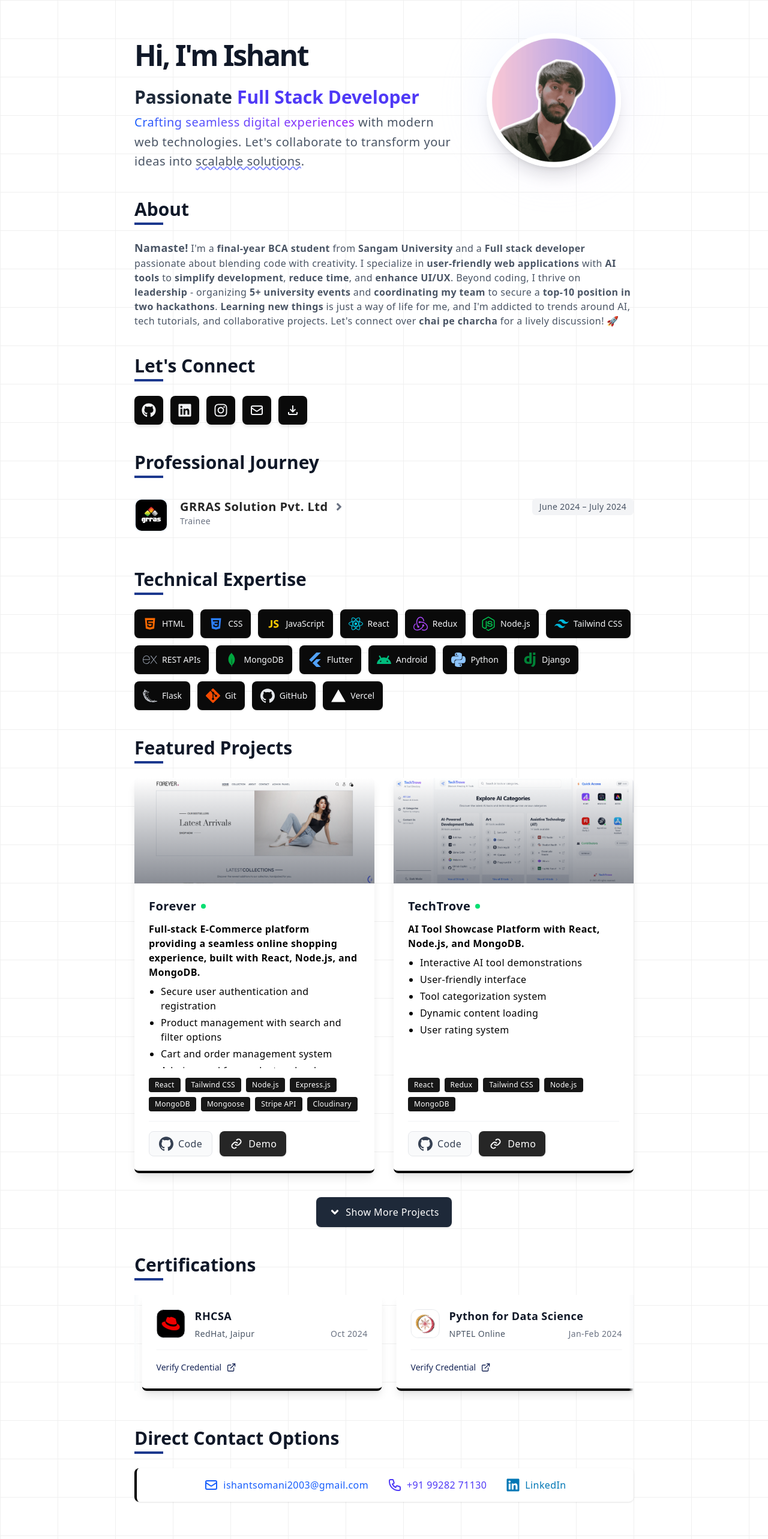
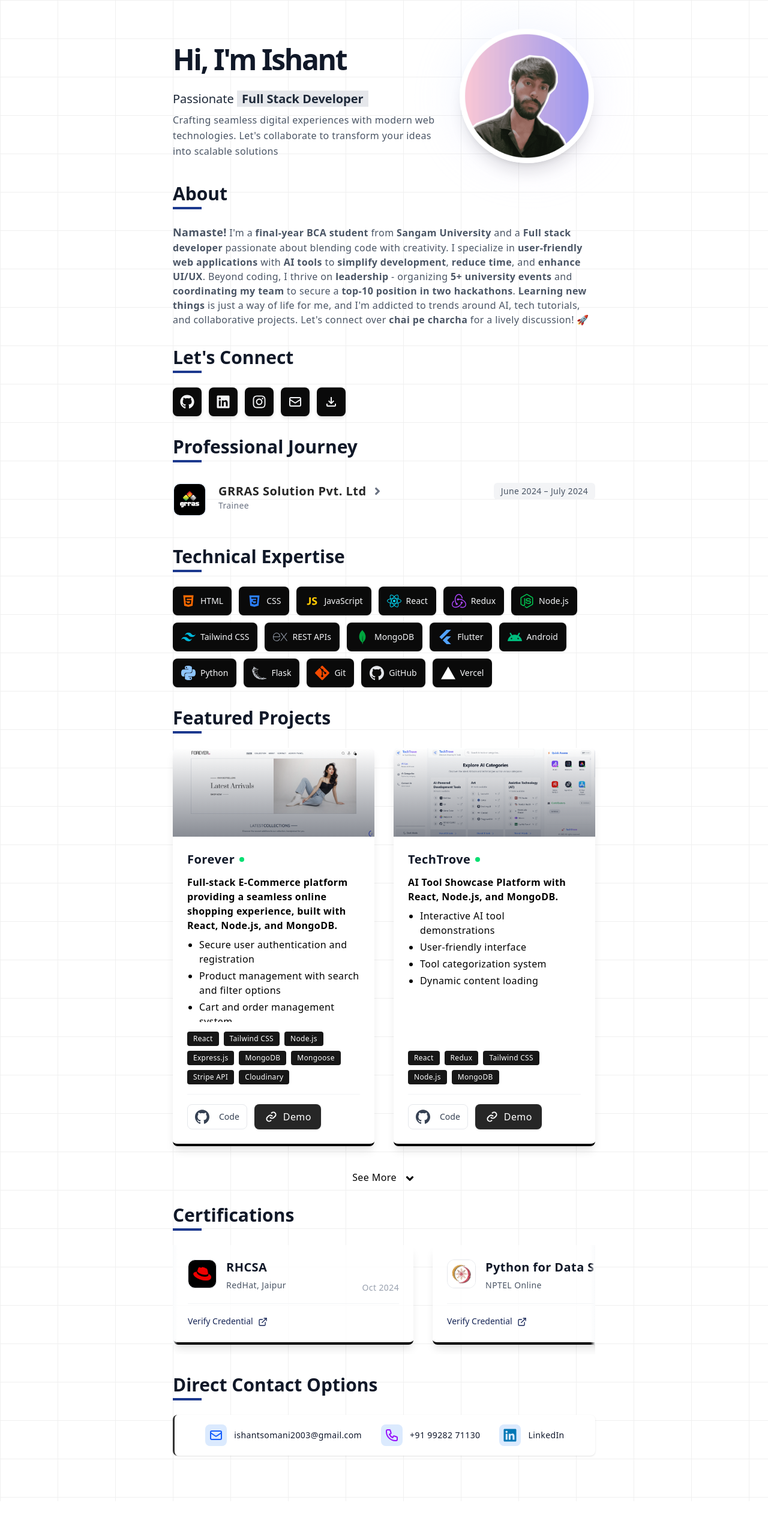
Before and after one commit to IshantSomani/IshantSomani-portfolio, a React (Vite) app: page / in a window 1280 px wide. Shown: the top 2566 px of the page at 60% size. After the commit the page ends 2503 px from the top, so only its background shows below. Built offline with nearby package versions, Linux system fonts and the light colour scheme.

Commit message:
add Loader component and integrate Lottie animations; update dependencies

```diff
--- a/package.json
+++ b/package.json
@@ -11,6 +11,7 @@
     "preview": "vite preview"
   },
   "dependencies": {
+    "@lottiefiles/dotlottie-react": "^0.13.3",
     "@tailwindcss/vite": "^4.0.8",
     "motion": "^12.4.7",
     "prop-types": "^15.8.1",
@@ -18,7 +19,6 @@
     "react-dom": "^19.0.0",
     "react-icons": "^5.5.0",
     "react-router-dom": "^7.2.0",
-    "react-spinners": "^0.15.0",
     "tailwindcss": "^4.0.8"
   },
   "devDependencies": {
--- a/src/components/CertificatesSection.jsx
+++ b/src/components/CertificatesSection.jsx
@@ -1,8 +1,7 @@
+import { memo, useMemo } from "react";
+import { FiExternalLink } from "react-icons/fi";
 import { certificates } from '../assets/assets'
-import { memo, useMemo } from "react";
-import { HiOutlineMail, HiOutlinePhone } from "react-icons/hi";
-import { FiExternalLink } from "react-icons/fi";
-import { FaLinkedin } from "react-icons/fa";
+import Footer from "./Footer";
 
 const Certificates = memo(function Certificates() {
     const duplicatedCertificates = useMemo(() => [...certificates, ...certificates], []);
@@ -19,11 +18,12 @@ const Certificates = memo(function Certificates() {
 
                 <div className="staggered-fade-in overflow-hidden pb-4">
                     <div className="relative">
-                        <div className="animate-marquee flex gap-6 w-max">
+                    <div className="animate-marquee flex gap-8 w-max">
                             {duplicatedCertificates.map((cert, index) => (
                                 <div
                                     key={index}
-                                    className="group relative p-6 shadow-lg hover:shadow-xl transition-shadow duration-300 ease-out min-w-[400px] bottom-border"
+                                    className="group relative p-6 bg-white/80 shadow-lg transform transition-all duration-300 ease-out min-w-[400px] bottom-border hover:shadow-xl hover:-translate-y-1"
+                                //    className="group relative bg-white/80 border border-gray-100 rounded-2xl p-6 w-[420px] hover:border-gray-200 hover:bg-white hover:shadow-lg"
                                 >
                                     <div className="flex gap-4">
                                         <div className="shrink-0 w-12 h-12 flex items-center justify-center rounded-xl bg-black overflow-hidden border border-gray-200">
@@ -36,16 +36,16 @@ const Certificates = memo(function Certificates() {
                                         </div>
 
                                         <div className="flex-1 tracking-wide space-y-2">
-                                            <h3 className="text-lg font-semibold text-gray-900 leading-tight">
+                                            <h3 className="text-xl font-semibold text-gray-900 leading-tight">
                                                 {cert.name}
                                             </h3>
                                             <div className="flex justify-between items-start">
-                                                <p className="text-sm text-gray-600 font-medium">
+                                                <p className="text-sm font-medium text-gray-600">
                                                     {cert.issuer}
                                                 </p>
-                                                <span className="text-sm text-gray-500 whitespace-nowrap">
+                                                <p className="text-sm text-gray-400 mt-1">
                                                     {cert.issueDate}
-                                                </span>
+                                                </p>
                                             </div>
                                         </div>
                                     </div>
@@ -56,10 +56,12 @@ const Certificates = memo(function Certificates() {
                                             target="_blank"
                                             rel="noopener noreferrer"
                                             aria-label={`View ${cert.name} certificate`}
-                                            className="inline-flex items-center text-blue-950 hover:text-blue-900 text-sm font-medium transition-colors group"
+                                            className="inline-flex items-center text-blue-950 hover:text-blue-800 text-sm font-medium transition-all group/link"
                                         >
-                                            <span className="group-hover:underline">Verify Credential</span>
-                                            <FiExternalLink className="ml-2 w-4 h-4 flex-shrink-0" />
+                                            <span className="group-hover/link:underline decoration underline-offset-4">
+                                                Verify Credential
+                                            </span>
+                                            <FiExternalLink className="ml-2 w-4 h-4 flex-shrink-0 translate-y-px" />
                                         </a>
                                     </div>
                                 </div>
@@ -73,45 +75,7 @@ const Certificates = memo(function Certificates() {
                 </div>
             </section>
 
-            <footer
-                className='mb-container'
-                aria-label="Direct Contact Options"
-            >
-                <div className='staggered-fade-in max-w-4xl mx-auto'>
-                    <h2>Direct Contact Options</h2>
-
-                    <div className='staggered-fade-in flex justify-center flex-wrap items-center gap-6 sm:gap-8 bg-white border-l-4 border-black p-4 rounded-lg shadow'>
-                        <a
-                            href="mailto:ishantsomani2003@gmail.com"
-                            className="flex items-center tracking-wide text-blue-600 hover:text-blue-800 transition-all group font-medium"
-                            aria-label="Send email"
-                        >
-                            <HiOutlineMail className="mr-2 w-6 h-6 group-hover:scale-110 transition-transform" />
-                            <span className="hover:font-semibold">ishantsomani2003@gmail.com</span>
-                        </a>
-
-                        <a
-                            href="tel:+919928271130"
-                            className="flex items-center tracking-wide text-indigo-600 hover:text-indigo-800 transition-all group font-medium"
-                            aria-label="Call phone number"
-                        >
-                            <HiOutlinePhone className="mr-2 w-6 h-6 group-hover:scale-110 transition-transform" />
-                            <span className="hover:font-semibold">+91 99282 71130</span>
-                        </a>
-
-                        <a
-                            href="https://www.linkedin.com/in/ishant-somani-973492217/"
-                            target="_blank"
-                            rel="noopener noreferrer"
-                            className="flex items-center tracking-wide text-[#0077b5] hover:text-[#005f8d] transition-all group font-medium"
-                            aria-label="Visit LinkedIn profile"
-                        >
-                            <FaLinkedin className="mr-2 w-6 h-6 group-hover:scale-110 transition-transform" />
-                            <span className="hover:font-semibold">LinkedIn</span>
-                        </a>
-                    </div>
-                </div>
-            </footer>
+            <Footer />
         </>
     )
 });
--- /dev/null
+++ b/src/components/Footer.jsx
@@ -0,0 +1,62 @@
+import { FaLinkedin } from "react-icons/fa";
+import { HiOutlineMail, HiOutlinePhone } from "react-icons/hi";
+
+const contactOptions = [
+    {
+        id: 1,
+        href: "mailto:ishantsomani2003@gmail.com",
+        label: "Send email",
+        icon: <HiOutlineMail className="w-6 h-6 text-blue-600 group-hover:text-blue-700 transition-colors" />,
+        text: "ishantsomani2003@gmail.com",
+        bgColor: "bg-blue-100",
+        iconColor: "text-blue-600"
+    },
+    {
+        id: 2,
+        href: "tel:+919928271130",
+        label: "Call phone number",
+        icon: <HiOutlinePhone className="w-6 h-6 text-purple-600 group-hover:text-purple-700 transition-colors" />,
+        text: "+91 99282 71130",
+        bgColor: "bg-blue-100",
+        iconColor: "text-purple-600"
+    },
+    {
+        id: 3,
+        href: "https://www.linkedin.com/in/ishant-somani-973492217/",
+        label: "Visit LinkedIn profile",
+        icon: <FaLinkedin className="w-6 h-6 text-[#0077b5] group-hover:text-[#005f8d] transition-colors" />,
+        text: "LinkedIn",
+        bgColor: "bg-blue-100",
+        iconColor: "text-[#0077b5]"
+    },
+];
+
+const Footer = () => {
+    return (
+        <footer className="mb-container" aria-label="Direct Contact Options">
+            <div className="staggered-fade-in max-w-4xl mx-auto">
+                <h2>Direct Contact Options</h2>
+
+                <div className="staggered-fade-in flex justify-center flex-wrap items-center gap-6 sm:gap-8 bg-white border-l-3 border-black/80 p-4 rounded-lg shadow">
+                    {contactOptions.map((option) => (
+                        <a
+                            key={option.id}
+                            href={option.href}
+                            className="flex items-center gap-3 font-medium tracking-wide group transition-all"
+                            aria-label={option.label}
+                        >
+                            <div className={`size-9 ${option.bgColor} rounded-lg flex justify-center items-center`}>
+                                {option.icon}
+                            </div>
+                            <p className='text-slate-900 text-sm hover:text-gray-700 transition-colors'>
+                                {option.text}
+                            </p>
+                        </a>
+                    ))}
+                </div>
+            </div>
+        </footer>
+    );
+};
+
+export default Footer;
--- /dev/null
+++ b/src/components/Loader.jsx
@@ -0,0 +1,15 @@
+import { DotLottieReact } from '@lottiefiles/dotlottie-react';
+import loader from '../assets/loader.lottie';
+
+const Loader = () => {
+    return (
+        <DotLottieReact
+            src={loader}
+            loop={true}
+            autoplay={true}
+            className='size-36 place-self-center items-center'
+        />
+    );
+};
+
+export default Loader;
--- a/src/components/ProjectsSection.jsx
+++ b/src/components/ProjectsSection.jsx
@@ -1,8 +1,8 @@
-import { lazy, Suspense, useMemo, useState } from 'react';
+import { lazy, Suspense, useState } from 'react';
+import Loader from './Loader'
 import { BiDownload, BiLink } from 'react-icons/bi';
 import { SiGithub } from 'react-icons/si';
 import { FaAngleDown, FaAngleUp } from 'react-icons/fa';
-import { CircleLoader } from 'react-spinners';
 import { projects } from '../assets/assets';
 
 const CertificatesSection = lazy(() => import('./CertificatesSection'));
@@ -15,14 +15,6 @@ const Projects = () => {
     const toggleProjects = () => {
         setVisibleProjects(prev => showMoreButton ? prev + 2 : 2);
     };
-
-
-    const loader = useMemo(() => (
-        <div className="flex justify-center items-center h-screen" role="status" aria-live="polite">
-            <CircleLoader color="#000" loading size={50} speedMultiplier={1} />
-            <span className="sr-only">Loading projects...</span>
-        </div>
-    ), []);
 
     return (
         <>
@@ -40,7 +32,7 @@ const Projects = () => {
                                 key={project.title}
                                 className="group relative overflow-hidden shadow-lg hover:shadow-xl transition-all duration-300 ease-in-out transform hover:-translate-y-1 flex flex-col h-full bottom-border"
                             >
-                                <figure className="relative bg-gradient-to-r from-blue-50 to-purple-50 overflow-hidden h-[11rem]">
+                                <figure className="relative bg-gradient-to-r from-blue-50 to-purple-50 overflow-hidden h-[9.26rem]">
                                     <div className="relative w-full overflow-hidden pt-[56.25%]">
                                         <img
                                             src={project.image}
@@ -48,7 +40,7 @@ const Projects = () => {
                                             loading="lazy"
                                             className="absolute inset-0 object-cover transition-transform duration-500 group-hover:scale-105"
                                             width={640}
-                                            height={360}
+                                            height={350}
                                         />
                                     </div>
                                     <div className="absolute inset-0 bg-gradient-to-t from-gray-900/50 to-transparent" />
@@ -94,7 +86,7 @@ const Projects = () => {
                                                         href={project.github}
                                                         target="_blank"
                                                         rel="noopener noreferrer"
-                                                        className="inline-flex tracking-wide items-center px-4 py-2 bg-gray-50 hover:bg-gray-100 text-gray-700 rounded-lg transition-all duration-200 border border-gray-200 hover:border-gray-300"
+                                                        className="inline-flex items-center px-3 py-2 bg-white border border-gray-200 hover:border-gray-300 text-gray-700 rounded-lg transition-all text-sm gap-2"
                                                         aria-label="View source code on GitHub"
                                                     >
                                                         <SiGithub className="w-6 h-6 mr-2" />
@@ -138,19 +130,19 @@ const Projects = () => {
                         <div className="mt-10 text-center">
                             <button
                                 onClick={toggleProjects}
-                                className="inline-flex items-center tracking-wide px-5 py-3 border border-transparent text-base font-medium rounded-lg shadow-sm text-white bg-gray-800 hover:bg-gray-900 transition-all duration-300 transform hover:scale-105"
+                                className="flex place-self-center items-end gap-3 tracking-wide text-base font-medium cursor-pointer"
                                 aria-expanded={!showMoreButton}
                                 aria-controls="projects-container"
                             >
                                 {showMoreButton ? (
                                     <>
-                                        <FaAngleDown className="w-5 h-5 mr-2" />
-                                        Show More Projects
+                                        <span>See More</span>
+                                        <FaAngleDown className="w-5 h-5" />
                                     </>
                                 ) : (
                                     <>
-                                        <FaAngleUp className="w-5 h-5 mr-2" />
-                                        Show Fewer Projects
+                                        <span>See Less</span>
+                                        <FaAngleUp className="w-5 h-5" />
                                     </>
                                 )}
                             </button>
@@ -159,7 +151,7 @@ const Projects = () => {
                 </div>
             </section>
 
-            <Suspense fallback={loader}>
+            <Suspense fallback={<Loader />}>
                 <CertificatesSection />
             </Suspense>
 
--- a/src/components/SkillsSection.jsx
+++ b/src/components/SkillsSection.jsx
@@ -1,11 +1,10 @@
 import { FaReact, FaNodeJs } from 'react-icons/fa';
 import { DiCss3, DiHtml5, DiJavascript1 } from 'react-icons/di';
-import { SiAndroid, SiDjango, SiExpress, SiFlask, SiFlutter, SiGit, SiGithub, SiMongodb, SiPython, SiRedux, SiTailwindcss, SiVercel } from 'react-icons/si';
-import { CircleLoader } from 'react-spinners';
-import { lazy, Suspense, useMemo } from 'react';
+import { SiAndroid, SiExpress, SiFlask, SiFlutter, SiGit, SiGithub, SiMongodb, SiPython, SiRedux, SiTailwindcss, SiVercel } from 'react-icons/si';
+import { lazy, Suspense } from 'react';
+import Loader from './Loader'
 
 const ProjectsSection = lazy(() => import('./ProjectsSection'));
-
 const skills = [
     { name: 'HTML', icon: <DiHtml5 />, color: 'text-orange-500' },
     { name: 'CSS', icon: <DiCss3 />, color: 'text-blue-500' },
@@ -19,7 +18,6 @@ const skills = [
     { name: 'Flutter', icon: <SiFlutter />, color: 'text-blue-400' },
     { name: 'Android', icon: <SiAndroid />, color: 'text-emerald-500' },
     { name: 'Python', icon: <SiPython />, color: 'text-blue-300' },
-    { name: 'Django', icon: <SiDjango />, color: 'text-green-700' },
     { name: 'Flask', icon: <SiFlask />, color: 'text-gray-300' },
     { name: 'Git', icon: <SiGit />, color: 'text-orange-600' },
     { name: 'GitHub', icon: <SiGithub />, color: 'text-gray-200' },
@@ -27,12 +25,6 @@ const skills = [
 ];
 
 const SkillsSection = () => {
-    const loader = useMemo(() => (
-        <div className="flex justify-center items-center h-screen">
-            <CircleLoader color="#000" loading size={50} speedMultiplier={1} />
-            <span className="sr-only">Loading Skills...</span>
-        </div>
-    ), []);
 
     return (
         <>
@@ -68,7 +60,7 @@ const SkillsSection = () => {
                 </div>
             </section>
 
-            <Suspense fallback={loader}>
+            <Suspense fallback={<Loader />}>
                 <ProjectsSection />
             </Suspense>
         </>
--- a/src/index.css
+++ b/src/index.css
@@ -22,12 +22,11 @@
 
 @layer components {
   .mb-container {
-    margin-bottom: theme("spacing.10");
+    margin-bottom: theme("spacing.7");
   }
-
   .bottom-border {
-    border-bottom-width: theme('borderWidth.4');
-    border-color: rgb(theme('colors.black') / 0.8);
+    border-bottom-width: theme("borderWidth.4");
+    border-color: rgb(theme("colors.black") / 0.8);
     background-color: white;
     border-radius: theme("borderRadius.lg");
   }
@@ -75,14 +74,13 @@ html {
 }
 
 @keyframes pulse {
-
   0%,
   100% {
-    opacity: 1
+    opacity: 1;
   }
 
   50% {
-    opacity: 0.5
+    opacity: 0.5;
   }
 }
 
@@ -123,7 +121,7 @@ html {
   animation-play-state: paused;
 }
 
-.animate-marquee>* {
+.animate-marquee > * {
   display: inline-block;
 }
 
--- a/src/pages/Home.jsx
+++ b/src/pages/Home.jsx
@@ -1,24 +1,17 @@
-import { lazy, Suspense, useMemo } from 'react';
+import { lazy, Suspense } from 'react';
 import { TypingEffect } from '../components/TypingEffect';
-import { CircleLoader } from 'react-spinners';
 import profile from '../assets/profile.png';
+import Loader from '../components/Loader';
 
 const SocialMediaSection = lazy(() => import('../components/SocialMediaSection'));
 
 const Home = () => {
 
-    const loader = useMemo(() => (
-        <div className="flex justify-center items-center h-screen">
-            <CircleLoader color="#000" loading size={50} speedMultiplier={1} />
-            <span className="sr-only">Loading Home...</span>
-        </div>
-    ), []);
-
     return (
-        <div className="font-sans antialiased max-w-4xl mx-auto py-6 sm:py-12 px-4 sm:px-6 lg:px-8" aria-label="Home Page">
+        <div className="font-sans antialiased max-w-3xl mx-auto py-6 sm:py-12 px-4 sm:px-6 lg:px-8" aria-label="Home Page">
             <section id='hero' className="mb-container">
                 <div className="max-w-6xl mx-auto">
-                    <div className="flex flex-col md:flex-row items-center justify-between gap-4 md:gap-8">
+                    <div className="flex flex-col md:flex-row items-center justify-between gap-4 md:gap-5">
                         {/* Text Content */}
                         <div className="order-2 md:order-1 text-left w-full">
                             <div className="staggered-fade-in">
@@ -26,19 +19,14 @@ const Home = () => {
                                     <TypingEffect text="Hi, I'm Ishant" />
                                 </h1>
 
-                                <h3 className="text-xl md:text-2xl lg:text-3xl font-semibold text-gray-800 mb-2">
+                                <h3 className="text-xl text-gray-800 mb-2">
                                     Passionate{" "}
-                                    <span className="text-indigo-600 relative">Full Stack Developer</span>
+                                    <span className="bg-gray-200 px-2 relative font-semibold">Full Stack Developer</span>
                                 </h3>
 
-                                <p className="text-lg md:text-xl text-gray-600 leading-relaxed  max-w-2xl mx-auto md:mx-0 tracking-wide">
-                                    <span className="bg-gradient-to-r from-blue-600 to-purple-600 bg-clip-text text-transparent font-medium">
-                                        Crafting seamless digital experiences
-                                    </span>{" "}
-                                    with modern web technologies. Let&apos;s collaborate to transform your ideas into{" "}
-                                    <span className="relative inline-block">
-                                        <span className="underline decoration-indigo-400 decoration-wavy">scalable solutions</span>
-                                    </span>.
+                                <p className="text-base text-gray-600 leading-relaxed max-w-2xl mx-auto md:mx-0 tracking-wide">
+                                    Crafting seamless digital experiences with modern web technologies. Let&apos;s collaborate to transform your ideas into{" "}
+                                    scalable solutions
                                 </p>
                             </div>
                         </div>
@@ -70,7 +58,7 @@ const Home = () => {
                 </div>
             </section>
 
-            <Suspense fallback={loader}>
+            <Suspense fallback={<Loader />}>
                 <SocialMediaSection />
             </Suspense>
 
--- a/vite.config.js
+++ b/vite.config.js
@@ -63,6 +63,7 @@ export default defineConfig({
     tailwindcss(),
     VitePWA(manifestForPlugIn),
   ],
+  assetsInclude: ['**/*.lottie'],
   build: {
     minify: 'esbuild', // Use esbuild to minify the code
     target: 'es2015',  // Target modern JavaScript for better tree shaking
```
Also changed, not shown: src/App.jsx (+3 -8 lines), src/components/ExperienceSection.jsx (+3 -10 lines), src/components/SocialMediaSection.jsx (+3 -9 lines), 2 other files (tests, documents, lock files or other folders).
